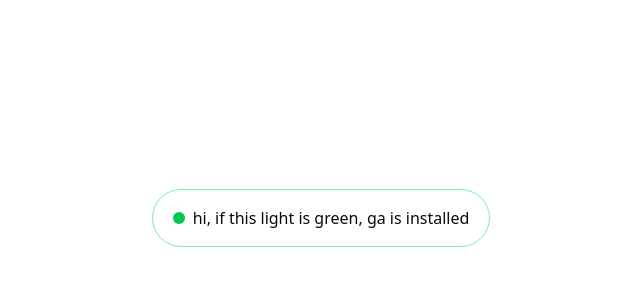
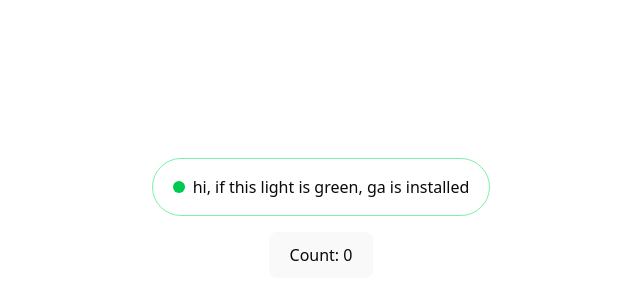
Before and after one commit to nomativ/ga-test, a React (Vite) app: page / in a window 1280 px wide. Shown: the part 182-482 px from the top of the page, without its empty margins (319-959 px from the left). Built offline with nearby package versions, Linux system fonts and the light colour scheme.

Commit message:
add button

```diff
--- a/src/App.tsx
+++ b/src/App.tsx
@@ -1,4 +1,3 @@
-
 import { useState, useEffect } from 'react'
 import './App.css'
 
@@ -10,6 +9,7 @@ declare global {
 
 function App() {
   const [isGAConnected, setIsGAConnected] = useState(false)
+  const [count, setCount] = useState(0)
 
   useEffect(() => {
     // Check if Google Analytics is loaded and working
@@ -35,6 +35,13 @@ function App() {
         <div className={`w-3 h-3 rounded-full ${isGAConnected ? 'bg-green-500' : 'bg-red-500'}`}></div>
         <p> hi, if this light is green, ga is installed</p>
       </div>
+      <div className="mt-4">
+        <button
+          onClick={() => setCount(count + 1)}
+        >
+          Count: {count}
+        </button>
+      </div>
     </>
   )
 }
--- a/src/main.tsx
+++ b/src/main.tsx
@@ -7,9 +7,8 @@ import App from './App.tsx'
 
 createRoot(document.getElementById('root')!).render(
   <StrictMode>
-    <MixpanelClient>
-      <Analytics />
-      <App />
-    </MixpanelClient>
+    <MixpanelClient />
+    <Analytics />
+    <App />
   </StrictMode>,
 )
```
